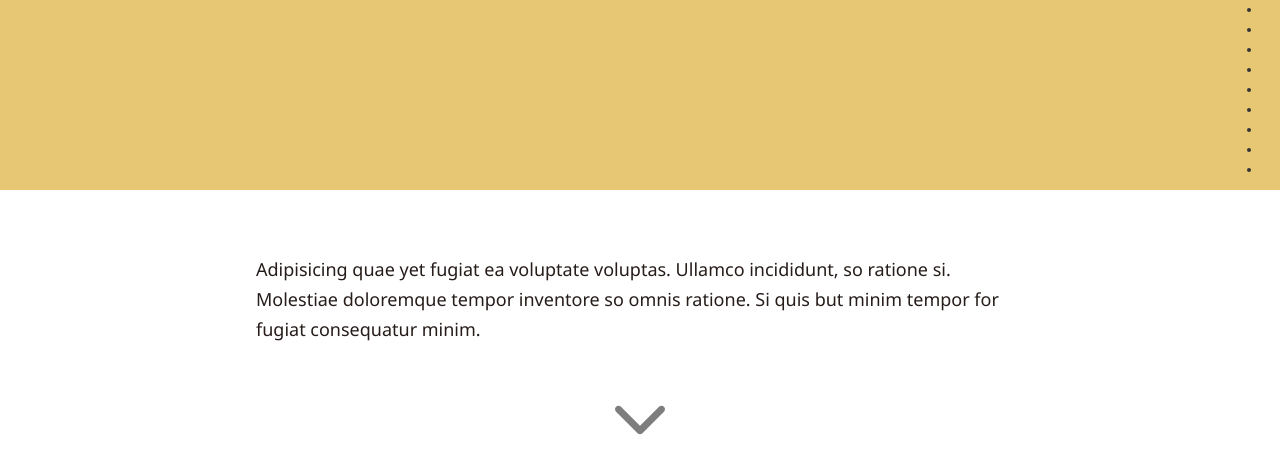
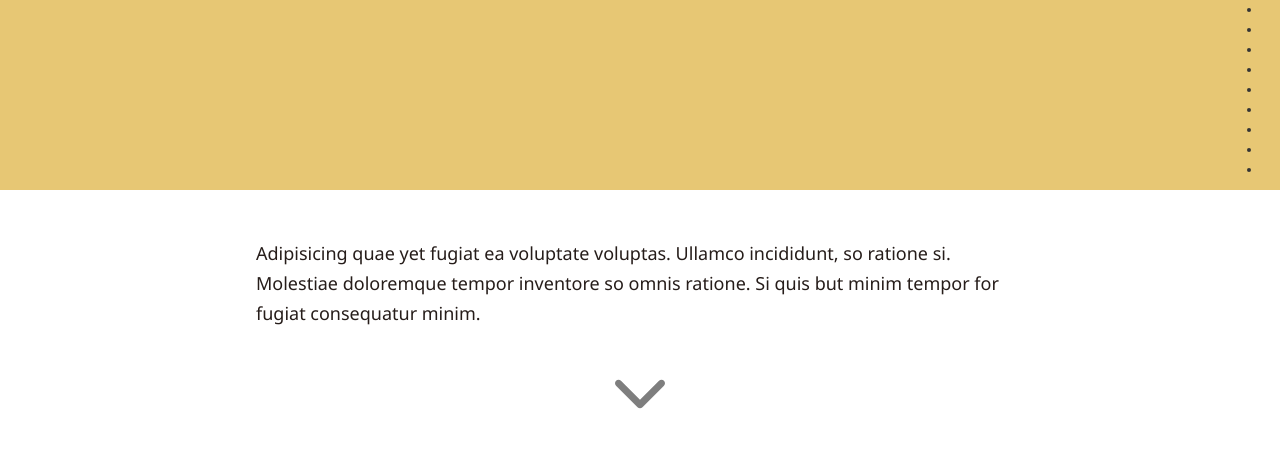
Before and after one commit to Adalab/project-como-tu-y-como-yo-proyecto-social, a website: page index.html in a window 1280 px wide. Shown: the part 330-800 px from the top of the page. Drawn offline with nearby package versions, Linux system fonts and the light colour scheme.

Commit message:
Margins intro and conclussion

```diff
--- a/index.html
+++ b/index.html
@@ -14,8 +14,8 @@
 			<div class="container-tittle">
 				<img src="images/logo-a.svg" alt="Logo">
 			</div>
-			<div class="container-introduction">
-				<p class="max-width margin-box p-top-lg center">Adipisicing quae yet fugiat ea voluptate voluptas. Ullamco incididunt, so ratione si. Molestiae doloremque tempor inventore so omnis ratione. Si quis but minim tempor for fugiat consequatur minim.</p>
+			<div class="container-introduction padding-media">
+				<p class="max-width margin-box p-top-xs center">Adipisicing quae yet fugiat ea voluptate voluptas. Ullamco incididunt, so ratione si. Molestiae doloremque tempor inventore so omnis ratione. Si quis but minim tempor for fugiat consequatur minim.</p>
 
 					<img class="arrow" src="images/32195.svg" alt="flecha hacia abajo">
 
@@ -123,7 +123,7 @@
 				<img class="blacklogo" src="images/logo-c.svg" alt="logo">
 			</div>
 
-			<div class="txt-light margin-box max-width center">
+			<div class="txt-light margin-box max-width center padding-media">
 				<p>Sint vel or ullamco. Vel fugiat, in et sint magna. Nulla magna error ab. Illo nulla excepteur id ratione, so eaque. Irure unde si. Adipisicing quae yet fugiat ea voluptate voluptas.</p>
 				<p>Adipisicing quae yet fugiat ea voluptate voluptas. Ullamco incididunt, so ratione si. Molestiae doloremque tempor inventore so omnis ratione.</p>
 				<h6 class="txt-lg">Fuentes</h6>
--- a/scss/core/_generales.scss
+++ b/scss/core/_generales.scss
@@ -1,3 +1,8 @@
+
+.fp-tableCell {
+  vertical-align: top;
+}
+
 
 //Max-width
 
--- a/scss/layout/_intro.scss
+++ b/scss/layout/_intro.scss
@@ -10,3 +10,10 @@
 .container-introduction {
   height: 35vh;
 }
+
+.padding-media {
+  @media all and (min-width:768px) {
+      padding-right: 20px;
+      padding-left: 20px;
+    }
+}
--- a/scss/main.scss
+++ b/scss/main.scss
@@ -1,14 +1,13 @@
 
+//Core
+@import 'core/variables';
+@import "core/generales";
 
-@import 'core/variables';
-@import 'components/typography';
+//Layout
 @import "layout/intro";
 @import "layout/section-map";
-@import "core/generales";
 @import "layout/header";
+
+//Components
+@import 'components/typography';
 @import "components/buttons";
-
-
-.fp-tableCell {
-  vertical-align: top;
-}
```
Also changed, not shown: css/main.css, 1 other file.
